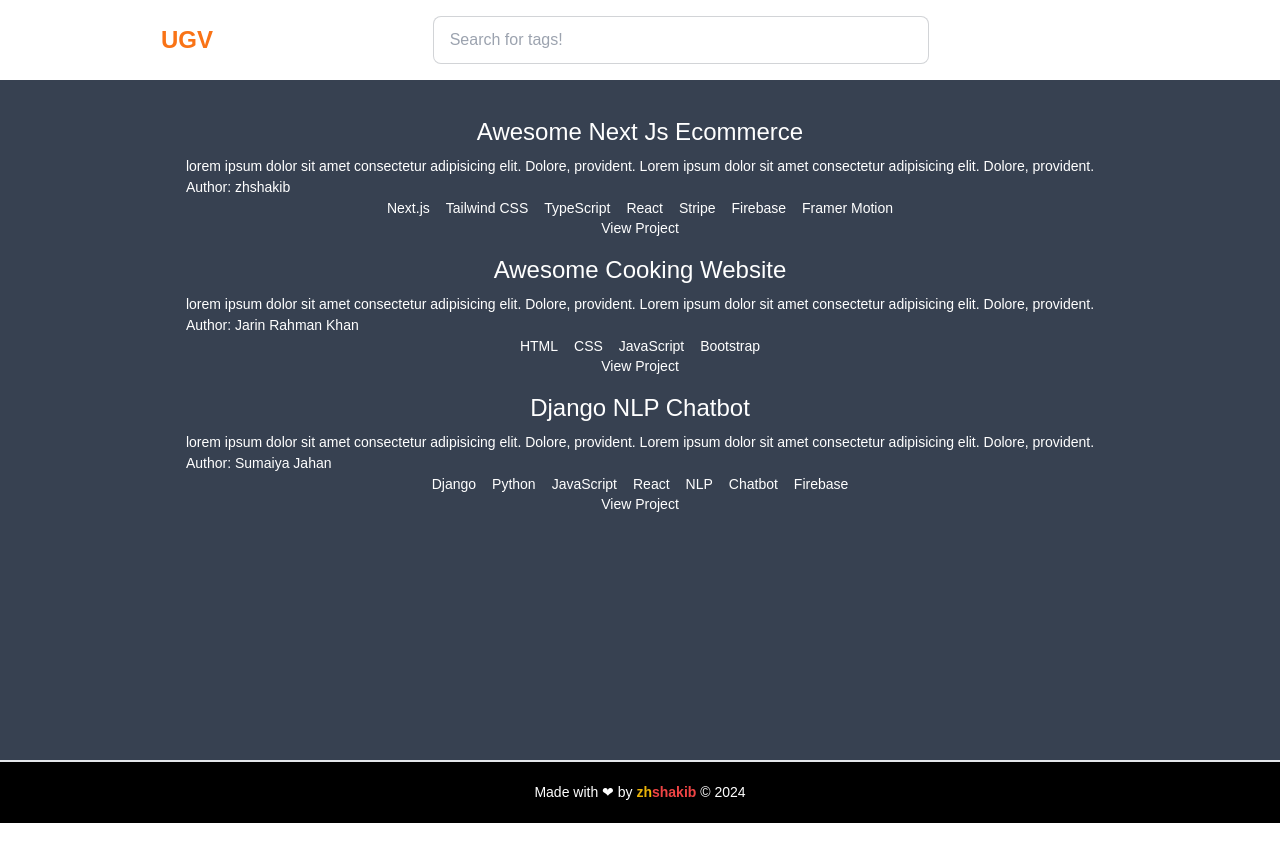
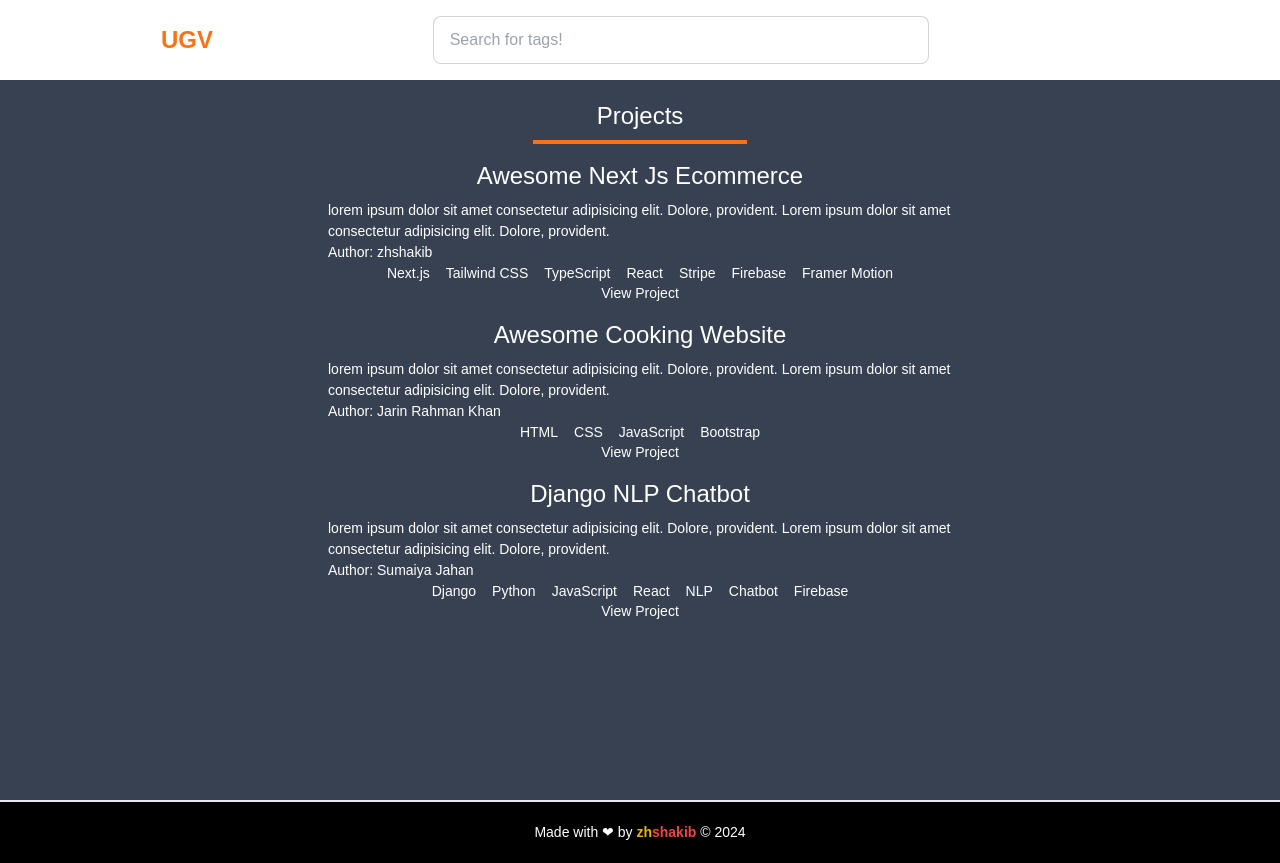
Before and after one commit to zhshakib/ugv-showcase, a Nuxt app: page / in a window 1280 px wide. Before the commit the page ends 823 px from the top, so only its background shows below. Built offline with nearby package versions, Linux system fonts and the light colour scheme.

Commit message:
chore: Showing projects on based of search Query

```diff
--- a/assets/css/main.css
+++ b/assets/css/main.css
@@ -5,11 +5,12 @@ body {
     @apply text-sm;
 }
 
-footer{
+footer {
     @apply md:bottom-0;
 }
-main{
-    min-height: 85vh;
+
+main {
+    min-height: 100vh;
 }
 
 @tailwind base;
--- a/components/Header.vue
+++ /dev/null
@@ -1,14 +0,0 @@
-<script setup lang="ts">
-import Navbar from './Navbar.vue';
-</script>
-
-<template>
-    <Navbar />
-</template>
-
-<style lang="css">
-h1 {
-    font-family: Poppins;
-    font-weight: 700;
-}
-</style>
--- a/components/Navbar.vue
+++ b/components/Navbar.vue
@@ -1,15 +1,25 @@
+<script setup lang="ts">
+
+const emit = defineEmits(['searchQuery']);
+
+const handleSearch = (e: any) => {
+    emit('searchQuery', e.target.value);
+}
+
+</script>
+
+
 <template>
-    <header class="bg-base-100">
     <div class="customizeNav navbar bg-base-100">
         <a class="btn btn-ghost text-2xl flex items-center justify-center">
             <span class="text-orange-500">UGV</span> ShowCase
         </a>
-            <input type="text" placeholder="Search for tags!" class="input input-bordered w-24 md:w-1/2 md:mr-5" />
+        <input type="text" placeholder="Search for tags!" class="input input-bordered w-24 md:w-1/2 md:mr-5"
+            @input="handleSearch" />
         <a class="btn hover:bg-orange-800 btn-ghost text-lg">
             About Us
         </a>
     </div>
-    </header>
 </template>
 
 <style>
--- a/layouts/default.vue
+++ b/layouts/default.vue
@@ -1,6 +1,5 @@
 <template>
-  <Header />
-  <main class="px-3 py-5 md:w-3/4 mx-auto">
+  <main>
     <slot />
   </main>
   <Footer />
--- a/pages/index.vue
+++ b/pages/index.vue
@@ -1,23 +1,40 @@
 <script setup lang="ts">
 import { fetchProjects } from "~/store/projects";
-
 const projects: any = ref([]);
+const searchQuery = ref('');
 
 onMounted(async () => {
   projects.value = await fetchProjects();
   projects.value = projects.value?.projects
 });
 
+function handleSearchQuery(newQuery: string) {
+  searchQuery.value = newQuery;
+}
+
+watch(searchQuery, async (newQuery: string) => {
+  const filteredProjects = await fetchProjects();
+  filteredProjects.value = filteredProjects?.projects.filter((project: any) => {
+    return project.tech.some((tech: string) => tech.toLowerCase().includes(newQuery.toLowerCase()));
+  });
+  projects.value = filteredProjects.value;
+});
+
 </script>
 
 <template>
-  <!-- Render ClassCard 5 Times! -->
+  <header class="bg-base-100 mb-5">
+    <Navbar @searchQuery="handleSearchQuery" />
+  </header>
+  <div class="container mx-auto">
     <div>
       <h2 class="text-2xl font-medium text-center mb-2">
-      <!-- {{ today.toUpperCase() }} -->
+        Projects
+        <hr class="border-2 border-orange-500 w-1/3 mx-auto mt-2">
       </h2>
     </div>
     <div class="flex flex-col md:flex-row md:flex-wrap md:justify-center items-center justify-center">
       <ClassCard v-for="project in projects" :project="project" />
     </div>
+  </div>
 </template>
```
Lines whose indentation alone changed are shown as unchanged.
